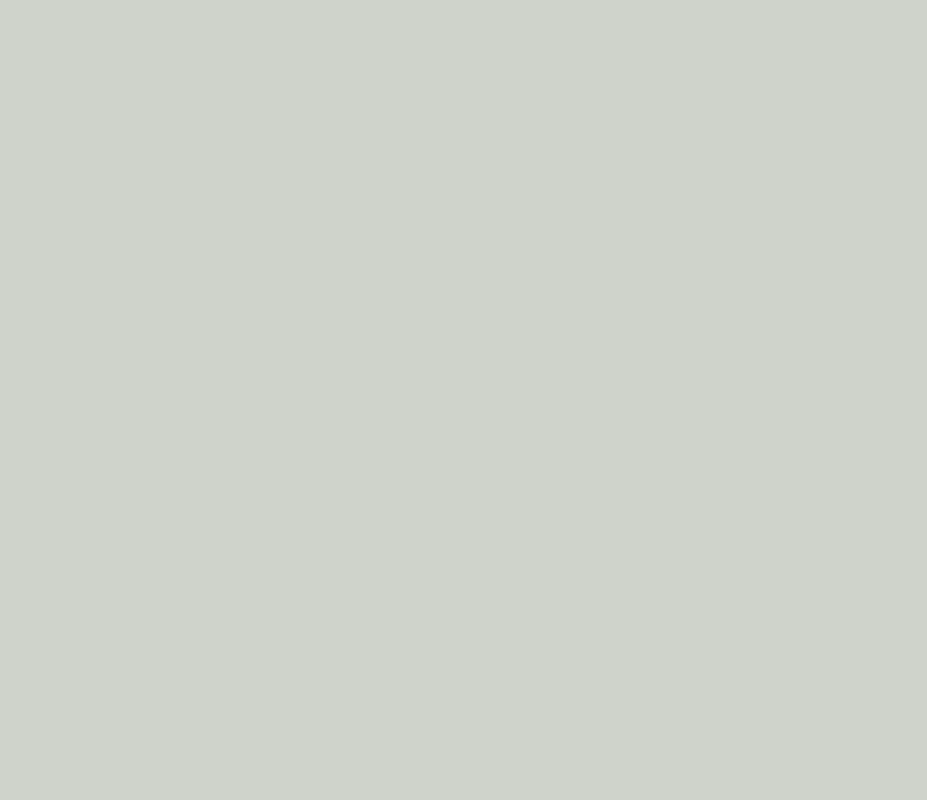
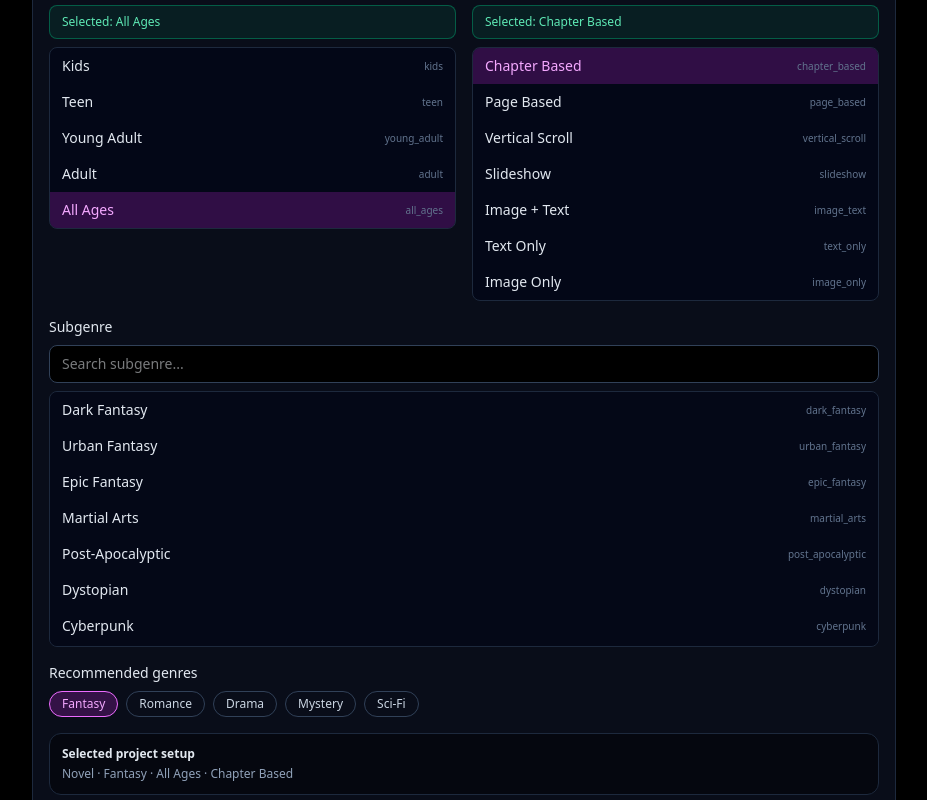
Before and after one commit to huslenmungun1-maker/project-future, a Next.js app: page /en/publisher/books in a window 1280 px wide. Shown: the part 920-1720 px from the top of the page, without its empty margins (176-1103 px from the left). Before the commit the page ends 865 px from the top, so only its background shows below. Built offline with nearby package versions, Linux system fonts and the light colour scheme; no server answers; the database is empty.

Commit message:
wire searchable publisher selectors into books page

```diff
--- a/app/[locale]/publisher/books/page.tsx
+++ b/app/[locale]/publisher/books/page.tsx
@@ -4,6 +4,17 @@ import { useEffect, useState, FormEvent, useMemo } from "react";
 import Link from "next/link";
 import { useParams } from "next/navigation";
 import { supabase } from "@/lib/supabaseClient";
+import OptionSearchSelect from "@/components/publisher/OptionSearchSelect";
+import {
+  CONTENT_TYPES,
+  MAIN_GENRES,
+  AUDIENCES,
+  READING_FORMATS,
+  SUBGENRES,
+  getLocalizedLabel,
+  getRecommendedGenresFromContentType,
+  type Locale,
+} from "@/lib/publisher-options";
 
 type BookStatus = "draft" | "published";
 type SupportedLocale = "en" | "ko" | "mn" | "ja";
@@ -25,7 +36,7 @@ const UI_TEXT = {
     pageTitle: "Publisher Studio · Books",
     pageTitleAccent: "Books",
     pageBody:
-      "Create and manage your books. Books store metadata (title/description/status). Chapters store the actual writing. Click “Manage” to add chapters.",
+      "Create and manage your books. Books store metadata (title/description/status). Chapters store the actual writing.",
     createTitle: "Create a new book",
     labelTitle: "Title",
     placeholderTitle: "e.g. The Future City of Ashes",
@@ -52,12 +63,25 @@ const UI_TEXT = {
     publish: "Publish",
     unpublish: "Unpublish",
     manage: "Manage",
+
+    contentType: "Content type",
+    mainGenre: "Main genre",
+    audience: "Audience",
+    readingFormat: "Reading format",
+    subgenre: "Subgenre",
+    searchContentType: "Search content type...",
+    searchGenre: "Search genre...",
+    searchAudience: "Search audience...",
+    searchFormat: "Search format...",
+    searchSubgenre: "Search subgenre...",
+    recommendedGenres: "Recommended genres",
+    selectedSummary: "Selected project setup",
   },
   ko: {
     pageTitle: "퍼블리셔 스튜디오 · 책",
     pageTitleAccent: "책",
     pageBody:
-      "책을 만들고 관리하세요. 책은 메타데이터(제목/설명/상태)를 저장하고, 챕터는 실제 글을 저장합니다. 챕터를 추가하려면 “관리”를 누르세요.",
+      "책을 만들고 관리하세요. 책은 메타데이터(제목/설명/상태)를 저장하고, 챕터는 실제 글을 저장합니다.",
     createTitle: "새 책 만들기",
     labelTitle: "제목",
     placeholderTitle: "예: 재의 미래 도시",
@@ -84,12 +108,25 @@ const UI_TEXT = {
     publish: "게시",
     unpublish: "게시 해제",
     manage: "관리",
+
+    contentType: "콘텐츠 유형",
+    mainGenre: "메인 장르",
+    audience: "대상 독자",
+    readingFormat: "읽기 형식",
+    subgenre: "서브 장르",
+    searchContentType: "콘텐츠 유형 검색...",
+    searchGenre: "장르 검색...",
+    searchAudience: "대상 독자 검색...",
+    searchFormat: "형식 검색...",
+    searchSubgenre: "서브 장르 검색...",
+    recommendedGenres: "추천 장르",
+    selectedSummary: "선택된 프로젝트 설정",
   },
   mn: {
     pageTitle: "Нийтлэгч студи · Номууд",
     pageTitleAccent: "Номууд",
     pageBody:
-      "Номоо үүсгэж, удирдаарай. Ном нь мета мэдээлэл (гарчиг/тайлбар/төлөв) хадгална. Бүлгүүд нь жинхэнэ бичвэрийг хадгална. Бүлэг нэмэх бол “Удирдах” дээр дар.",
+      "Номоо үүсгэж, удирдаарай. Ном нь мета мэдээлэл (гарчиг/тайлбар/төлөв) хадгална. Бүлгүүд нь жинхэнэ бичвэрийг хадгална.",
     createTitle: "Шинэ ном үүсгэх",
     labelTitle: "Гарчиг",
     placeholderTitle: "ж. Ирээдүйн үнсний хот",
@@ -116,12 +153,25 @@ const UI_TEXT = {
     publish: "Нийтлэх",
     unpublish: "Нууцлах",
     manage: "Удирдах",
+
+    contentType: "Контентын төрөл",
+    mainGenre: "Үндсэн жанр",
+    audience: "Зорилтот уншигч",
+    readingFormat: "Унших хэлбэр",
+    subgenre: "Дэд жанр",
+    searchContentType: "Контентын төрөл хайх...",
+    searchGenre: "Жанр хайх...",
+    searchAudience: "Уншигчийн төрөл хайх...",
+    searchFormat: "Хэлбэр хайх...",
+    searchSubgenre: "Дэд жанр хайх...",
+    recommendedGenres: "Санал болгох жанрууд",
+    selectedSummary: "Сонгосон төслийн тохиргоо",
   },
   ja: {
     pageTitle: "パブリッシャースタジオ · 本",
     pageTitleAccent: "本",
     pageBody:
-      "本を作成して管理します。本はメタデータ（タイトル/説明/状態）を保存し、チャプターは実際の本文を保存します。チャプターを追加するには「管理」を押してください。",
+      "本を作成して管理します。本はメタデータ（タイトル/説明/状態）を保存し、チャプターは実際の本文を保存します。",
     createTitle: "新しい本を作成",
     labelTitle: "タイトル",
     placeholderTitle: "例: 灰の未来都市",
@@ -148,6 +198,19 @@ const UI_TEXT = {
     publish: "公開",
     unpublish: "非公開",
     manage: "管理",
+
+    contentType: "コンテンツタイプ",
+    mainGenre: "メインジャンル",
+    audience: "対象読者",
+    readingFormat: "閲覧形式",
+    subgenre: "サブジャンル",
+    searchContentType: "コンテンツタイプを検索...",
+    searchGenre: "ジャンルを検索...",
+    searchAudience: "対象読者を検索...",
+    searchFormat: "形式を検索...",
+    searchSubgenre: "サブジャンルを検索...",
+    recommendedGenres: "おすすめジャンル",
+    selectedSummary: "選択中のプロジェクト設定",
   },
 } as const;
 
@@ -159,6 +222,12 @@ export default function PublisherBooksPage() {
   const [title, setTitle] = useState("");
   const [description, setDescription] = useState("");
   const [status, setStatus] = useState<BookStatus>("draft");
+
+  const [contentType, setContentType] = useState("novel");
+  const [mainGenre, setMainGenre] = useState("");
+  const [audience, setAudience] = useState("all_ages");
+  const [readingFormat, setReadingFormat] = useState("chapter_based");
+  const [subgenre, setSubgenre] = useState("");
 
   const [books, setBooks] = useState<Book[]>([]);
   const [loading, setLoading] = useState(true);
@@ -174,6 +243,17 @@ export default function PublisherBooksPage() {
       ? "ja-JP"
       : "en-GB";
   }, [locale]);
+
+  const recommendedGenres = useMemo(() => {
+    const values = getRecommendedGenresFromContentType(contentType);
+    return MAIN_GENRES.filter((g) => values.includes(g.value));
+  }, [contentType]);
+
+  useEffect(() => {
+    if (!mainGenre && recommendedGenres.length > 0) {
+      setMainGenre(recommendedGenres[0].value);
+    }
+  }, [recommendedGenres, mainGenre]);
 
   useEffect(() => {
     async function loadBooks() {
@@ -240,7 +320,12 @@ export default function PublisherBooksPage() {
     setTitle("");
     setDescription("");
     setStatus("draft");
-    setMessage(t.createdMessage);
+    setMessage(
+      `${t.createdMessage} · ${getLocalizedLabel(
+        CONTENT_TYPES.find((x) => x.value === contentType)!,
+        locale as Locale
+      )} / ${mainGenre || "-"} / ${readingFormat}`
+    );
 
     setSaving(false);
   }
@@ -286,7 +371,7 @@ export default function PublisherBooksPage() {
         <section className="rounded-2xl border border-slate-800 bg-slate-900/60 p-4 space-y-4">
           <h2 className="text-lg font-semibold">{t.createTitle}</h2>
 
-          <form onSubmit={handleCreateBook} className="space-y-3 text-sm">
+          <form onSubmit={handleCreateBook} className="space-y-4 text-sm">
             <div className="space-y-1">
               <label className="block text-slate-200">{t.labelTitle}</label>
               <input
@@ -308,6 +393,106 @@ export default function PublisherBooksPage() {
                 onChange={(e) => setDescription(e.target.value)}
                 placeholder={t.placeholderDescription}
               />
+            </div>
+
+            <div className="grid gap-4 md:grid-cols-2">
+              <OptionSearchSelect
+                label={t.contentType}
+                locale={locale as Locale}
+                options={CONTENT_TYPES}
+                value={contentType}
+                onChange={setContentType}
+                placeholder={t.searchContentType}
+              />
+
+              <OptionSearchSelect
+                label={t.mainGenre}
+                locale={locale as Locale}
+                options={MAIN_GENRES}
+                value={mainGenre}
+                onChange={setMainGenre}
+                placeholder={t.searchGenre}
+              />
+
+              <OptionSearchSelect
+                label={t.audience}
+                locale={locale as Locale}
+                options={AUDIENCES}
+                value={audience}
+                onChange={setAudience}
+                placeholder={t.searchAudience}
+              />
+
+              <OptionSearchSelect
+                label={t.readingFormat}
+                locale={locale as Locale}
+                options={READING_FORMATS}
+                value={readingFormat}
+                onChange={setReadingFormat}
+                placeholder={t.searchFormat}
+              />
+            </div>
+
+            <OptionSearchSelect
+              label={t.subgenre}
+              locale={locale as Locale}
+              options={SUBGENRES}
+              value={subgenre}
+              onChange={setSubgenre}
+              placeholder={t.searchSubgenre}
+            />
+
+            <div className="space-y-2">
+              <p className="text-sm font-medium text-slate-200">{t.recommendedGenres}</p>
+              <div className="flex flex-wrap gap-2">
+                {recommendedGenres.map((g) => (
+                  <button
+                    key={g.value}
+                    type="button"
+                    onClick={() => setMainGenre(g.value)}
+                    className={`rounded-full border px-3 py-1 text-xs ${
+                      mainGenre === g.value
+                        ? "border-fuchsia-400 bg-fuchsia-500/20 text-fuchsia-300"
+                        : "border-slate-700 text-slate-300 hover:border-slate-500"
+                    }`}
+                  >
+                    {getLocalizedLabel(g, locale as Locale)}
+                  </button>
+                ))}
+              </div>
+            </div>
+
+            <div className="rounded-xl border border-slate-800 bg-black/40 p-3 space-y-1">
+              <p className="text-xs font-semibold text-slate-200">{t.selectedSummary}</p>
+              <p className="text-xs text-slate-400">
+                {getLocalizedLabel(
+                  CONTENT_TYPES.find((x) => x.value === contentType)!,
+                  locale as Locale
+                )}{" "}
+                ·{" "}
+                {mainGenre
+                  ? getLocalizedLabel(
+                      MAIN_GENRES.find((x) => x.value === mainGenre)!,
+                      locale as Locale
+                    )
+                  : "-"}{" "}
+                ·{" "}
+                {getLocalizedLabel(
+                  AUDIENCES.find((x) => x.value === audience)!,
+                  locale as Locale
+                )}{" "}
+                ·{" "}
+                {getLocalizedLabel(
+                  READING_FORMATS.find((x) => x.value === readingFormat)!,
+                  locale as Locale
+                )}{" "}
+                {subgenre
+                  ? `· ${getLocalizedLabel(
+                      SUBGENRES.find((x) => x.value === subgenre)!,
+                      locale as Locale
+                    )}`
+                  : ""}
+              </p>
             </div>
 
             <div className="space-y-1">
```
